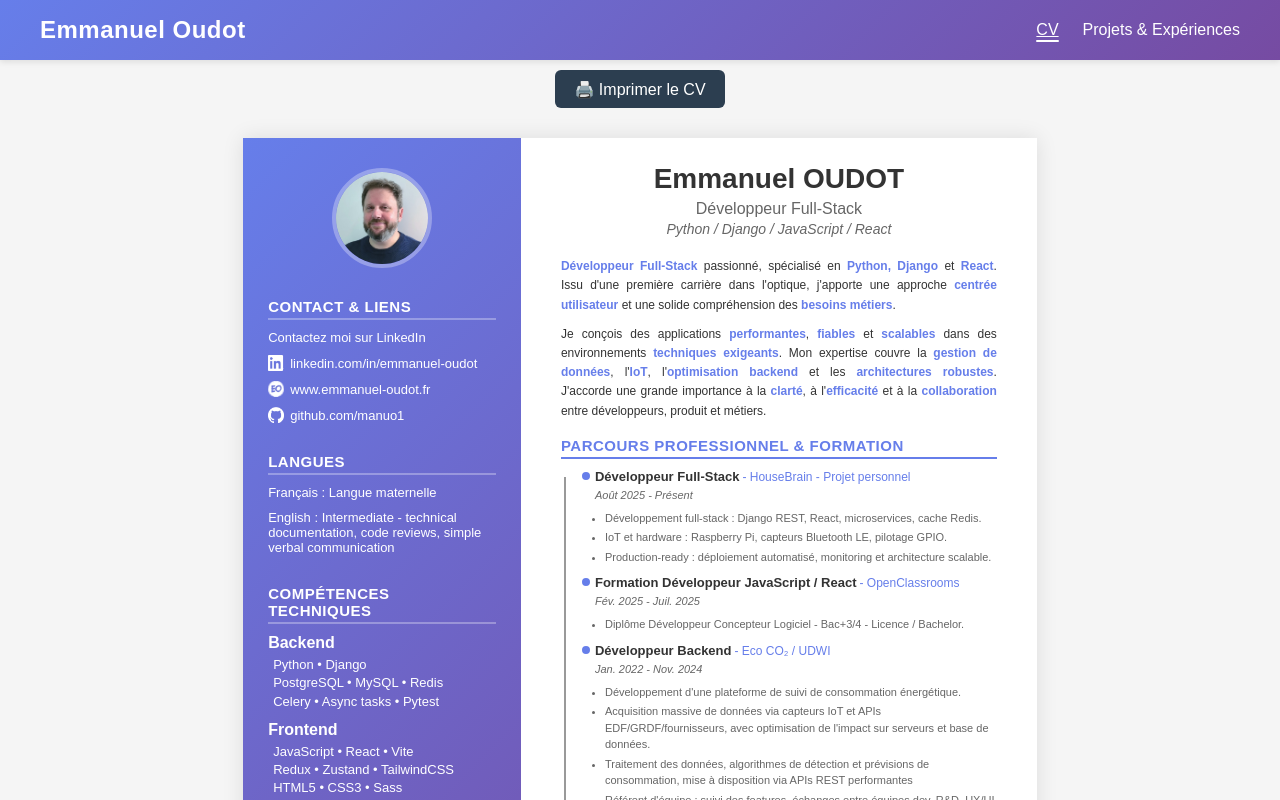
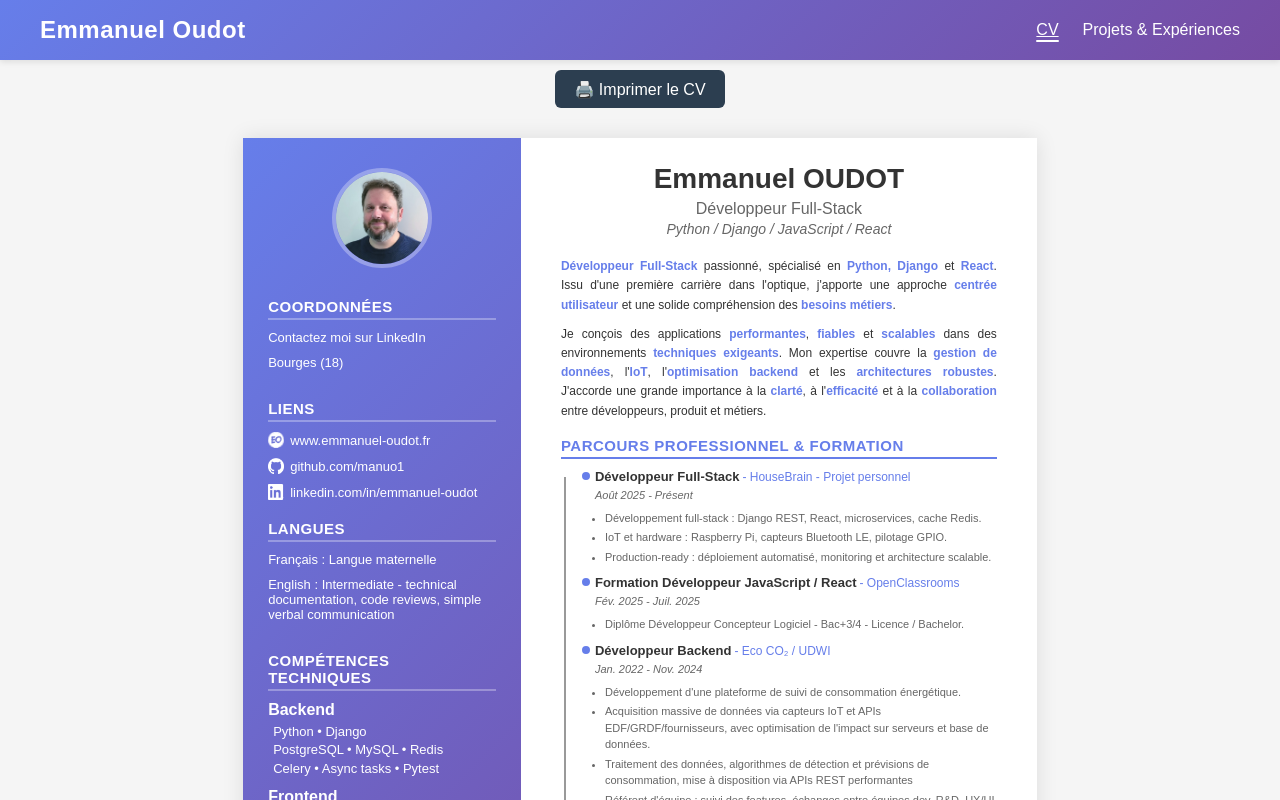
Before and after one commit to manuo1/job-search-portfolio, a React (Vite) app: page /cv in a window 1280 px wide. Shown: the top 800 px of the page. Built offline with nearby package versions, Linux system fonts and the light colour scheme.

Commit message:
refactor(cv): split Contact & Links into separate sections

```diff
--- a/src/components/Cv/ContactSection.jsx
+++ b/src/components/Cv/ContactSection.jsx
@@ -5,44 +5,16 @@ import linkedinLogo from "../../assets/linkedin/InBug-White.png";
 import eoLogo from "../../assets/eo-logo.png";
 
 export default function ContactSection() {
-  const contacts = ["Contactez moi sur LinkedIn"];
+  const contacts = ["Contactez moi sur LinkedIn", "Bourges (18)"];
 
-  const links = [
-    {
-      name: "LinkedIn",
-      url: "https://www.linkedin.com/in/emmanuel-oudot/",
-      displayUrl: "linkedin.com/in/emmanuel-oudot",
-      logo: linkedinLogo,
-    },
-    {
-      name: "Portfolio",
-      url: "https://www.emmanuel-oudot.fr/",
-      displayUrl: "www.emmanuel-oudot.fr",
-      logo: eoLogo,
-    },
-    {
-      name: "GitHub",
-      url: "https://github.com/manuo1/",
-      displayUrl: "github.com/manuo1",
-      logo: githubLogo,
-    },
-  ];
   return (
     <div className={styles.contactContainer}>
-      <h2 className={styles.sectionTitle}>CONTACT & LIENS</h2>
+      <h2 className={styles.sectionTitle}>COORDONNÉES</h2>
       {contacts.map((text, idx) => (
         <div key={idx} className={styles.contactItem}>
           {text}
         </div>
       ))}
-      {links.map((link) => (
-        <div key={link.name} className={styles.linkItem}>
-          <img src={link.logo} alt={link.name} className={styles.linkIcon} />
-          <a href={link.url} target="_blank" rel="noopener noreferrer">
-            {link.displayUrl}
-          </a>
-        </div>
-      ))}
     </div>
   );
 }
--- /dev/null
+++ b/src/components/Cv/LinksSection.jsx
@@ -0,0 +1,42 @@
+import React from "react";
+import githubLogo from "../../assets/github/github-mark-white.png";
+import linkedinLogo from "../../assets/linkedin/InBug-White.png";
+import eoLogo from "../../assets/eo-logo.png";
+import styles from "./LinksSection.module.scss";
+
+const links = [
+  {
+    name: "Portfolio",
+    url: "https://www.emmanuel-oudot.fr/",
+    displayUrl: "www.emmanuel-oudot.fr",
+    logo: eoLogo,
+  },
+  {
+    name: "GitHub",
+    url: "https://github.com/manuo1/",
+    displayUrl: "github.com/manuo1",
+    logo: githubLogo,
+  },
+  {
+    name: "LinkedIn",
+    url: "https://www.linkedin.com/in/emmanuel-oudot/",
+    displayUrl: "linkedin.com/in/emmanuel-oudot",
+    logo: linkedinLogo,
+  },
+];
+
+export default function LiensSection() {
+  return (
+    <div className={styles.linksContainer}>
+      <h2 className={styles.sectionTitle}>LIENS</h2>
+      {links.map((link) => (
+        <div key={link.name} className={styles.linkItem}>
+          <img src={link.logo} alt={link.name} className={styles.linkIcon} />
+          <a href={link.url} target="_blank" rel="noopener noreferrer">
+            {link.displayUrl}
+          </a>
+        </div>
+      ))}
+    </div>
+  );
+}
--- /dev/null
+++ b/src/components/Cv/LinksSection.module.scss
@@ -0,0 +1,27 @@
+@use "../../styles/cv-mixins";
+
+.linksContainer {
+  margin-bottom: 20px;
+}
+
+.sectionTitle {
+  @include cv-mixins.section-title-sidebar;
+}
+
+.linkItem {
+  display: flex;
+  align-items: center;
+  margin-bottom: 10px;
+  font-size: 13px;
+
+  a {
+    text-decoration: none;
+    color: inherit;
+    margin-left: 6px;
+  }
+}
+
+.linkIcon {
+  width: 16px;
+  height: 16px;
+}
--- a/src/pages/Cv/Cv.jsx
+++ b/src/pages/Cv/Cv.jsx
@@ -8,6 +8,7 @@ import SoftSkillsSection from "../../components/Cv/SoftSkillsSection";
 import CvHeader from "../../components/Cv/CvHeader";
 import ProfileSection from "../../components/Cv/ProfileSection";
 import CareerTimelineSection from "../../components/Cv/CareerTimelineSection";
+import LinksSection from "../../components/Cv/LinksSection";
 
 import styles from "./Cv.module.scss";
 import printStyles from "./CvPrint.module.scss";
@@ -53,6 +54,7 @@ export default function Cv() {
         <div className={`${styles.sidebar} ${printStyles.sidebar}`}>
           <ProfilePhoto />
           <ContactSection />
+          <LinksSection />
           <Languages />
           <TechnicalSkillsSection />
           <SoftSkillsSection />
```
